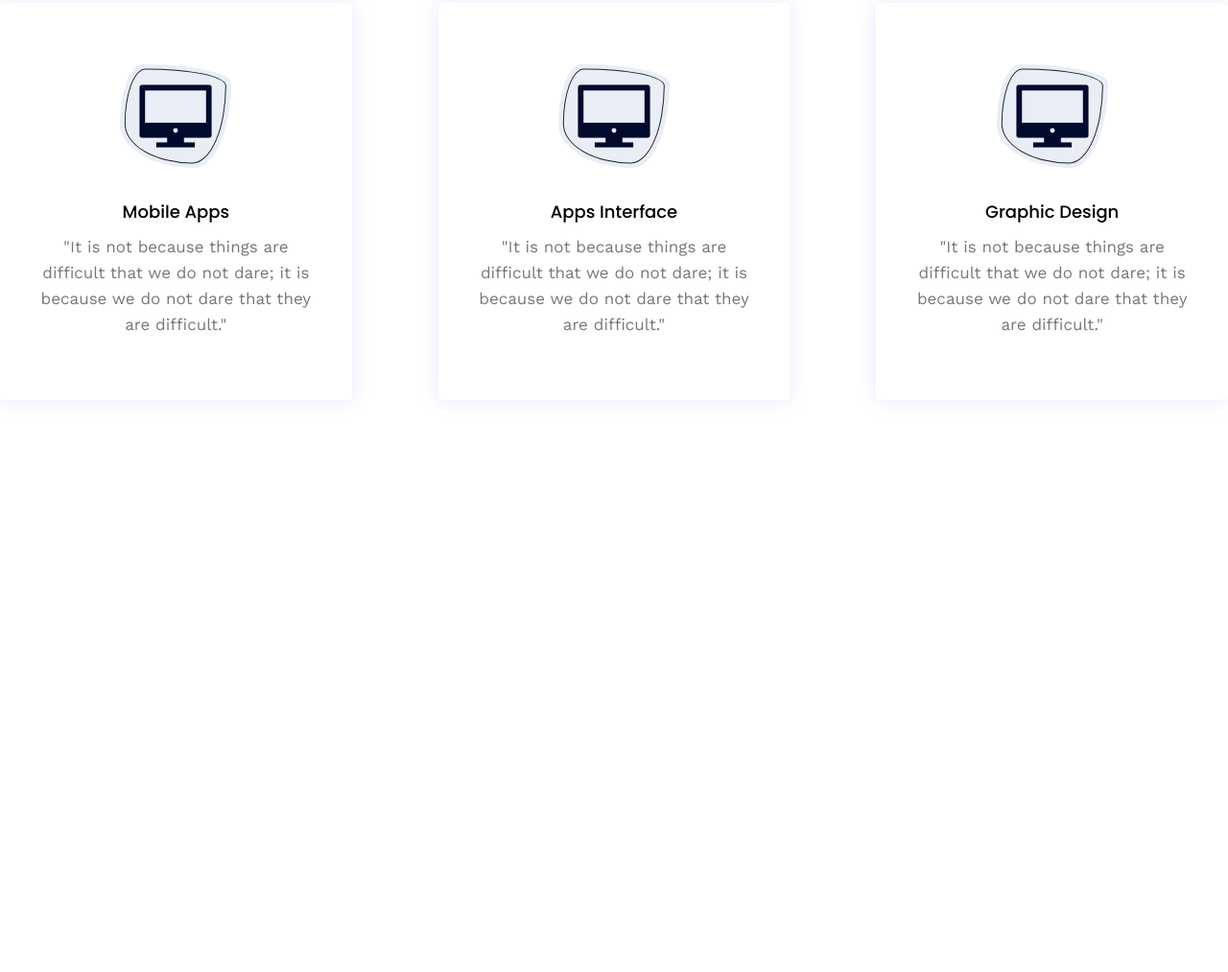
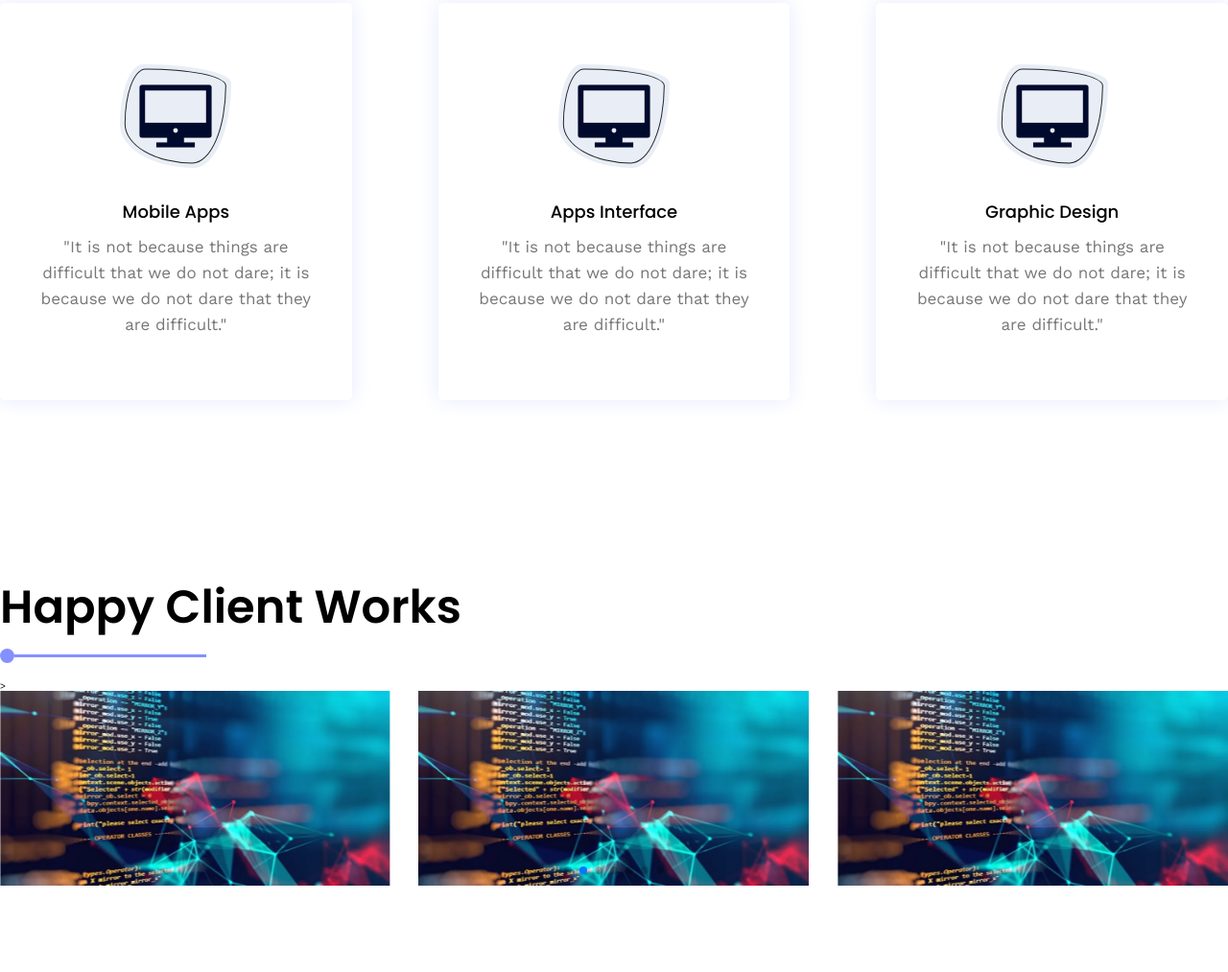
Before and after one commit to jenilvora0408/My-Portfolio, a plain HTML site: page index.html in a window 1280 px wide. Shown: the part 3720-4733 px from the top of the page at 96% size. Before the commit the page ends 4227 px from the top, so only its background shows below. Drawn offline with nearby package versions, Linux system fonts and the light colour scheme.

Commit message:
Created auto slider section using Swiper JS

```diff
--- a/css/style.css
+++ b/css/style.css
@@ -526,3 +526,40 @@ li{
   margin-top: 3rem;
   margin-bottom: 1rem;
 }
+
+
+/* ------------------------------------
+      Testimonial-Swiper Section
+------------------------------------  */
+
+.swiper {
+  width: 100%;
+  height: 100%;
+}
+
+.swiper-slide {
+  text-align: center;
+  font-size: 18px;
+  background: #fff;
+
+  /* Center slide text vertically */
+  display: -webkit-box;
+  display: -ms-flexbox;
+  display: -webkit-flex;
+  display: flex;
+  -webkit-box-pack: center;
+  -ms-flex-pack: center;
+  -webkit-justify-content: center;
+  justify-content: center;
+  -webkit-box-align: center;
+  -ms-flex-align: center;
+  -webkit-align-items: center;
+  align-items: center;
+}
+
+.swiper-slide img {
+  display: block;
+  width: 100%;
+  height: 100%;
+  object-fit: cover;
+}
--- a/index.html
+++ b/index.html
@@ -6,6 +6,10 @@
   <meta http-equiv="X-UA-Compatible" content="IE=edge" />
   <meta name="viewport" content="width=device-width, initial-scale=1.0" />
   <title>Jenil Vora</title>
+  <link
+  rel="stylesheet"
+  href="https://unpkg.com/swiper@8/swiper-bundle.min.css"
+  />
   <link rel="stylesheet" href="./css/style.css" />
   <script defer src="./index.js"></script>
   <!-- To execute script alongside html parsing, we need to add it inside body section & use of defer keyword is compulsory for it. It is one of the modern approach. -->
@@ -243,7 +247,40 @@
 
       </div>
     </section>
-    <script type="module" src="https://unpkg.com/ionicons@5.5.2/dist/ionicons/ionicons.esm.js"></script>
-<script nomodule src="https://unpkg.com/ionicons@5.5.2/dist/ionicons/ionicons.js"></script>
+
+    <!-- -----------------------------
+        Testimonial-Swiper Section
+    ------------------------------->
+
+    <section class="section section-testimonial">
+      <div class="container">
+        <h2 class="common-heading">
+          Happy Client Works
+        </h2>
+      </div>
+    >
+      <div class="swiper mySwiper">
+        <div class="swiper-wrapper">
+          <div class="swiper-slide"><img src="./img/portfolio/portfolio-3.webp" alt=""></div>
+          <div class="swiper-slide"><img src="./img/portfolio/portfolio-3.webp" alt=""></div>
+          <div class="swiper-slide"><img src="./img/portfolio/portfolio-3.webp" alt=""></div>
+          <div class="swiper-slide"><img src="./img/portfolio/portfolio-3.webp" alt=""></div>
+          <div class="swiper-slide"><img src="./img/portfolio/portfolio-3.webp" alt=""></div>
+          <div class="swiper-slide"><img src="./img/portfolio/portfolio-3.webp" alt=""></div>
+          <div class="swiper-slide"><img src="./img/portfolio/portfolio-3.webp" alt=""></div>
+          <div class="swiper-slide"><img src="./img/portfolio/portfolio-3.webp" alt=""></div>
+          <div class="swiper-slide"><img src="./img/portfolio/portfolio-3.webp" alt=""></div>
+        </div>
+        <div class="swiper-pagination"></div>
+      </div>
+    </section
+
+    <!-- -----------------------------
+        Javascript Section
+    ------------------------------->
+
+  <script type="module" src="https://unpkg.com/ionicons@5.5.2/dist/ionicons/ionicons.esm.js"></script>
+  <script nomodule src="https://unpkg.com/ionicons@5.5.2/dist/ionicons/ionicons.js"></script>
+  <script src="https://unpkg.com/swiper@8/swiper-bundle.min.js"></script>
 </body>
 </html>
--- a/index.js
+++ b/index.js
@@ -33,3 +33,17 @@ p_btns.addEventListener("click", (e) => {
     curElem.classList.remove("p-image-not-active")
   );
 });
+
+// Swiper JS code
+var swiper = new Swiper(".mySwiper", {
+  slidesPerView: 3,
+  spaceBetween: 30,
+  autoplay: {
+    delay: 2500,
+    // disableOnInteraction: false,
+  },
+  pagination: {
+    el: ".swiper-pagination",
+    clickable: true,
+  },
+});
```
